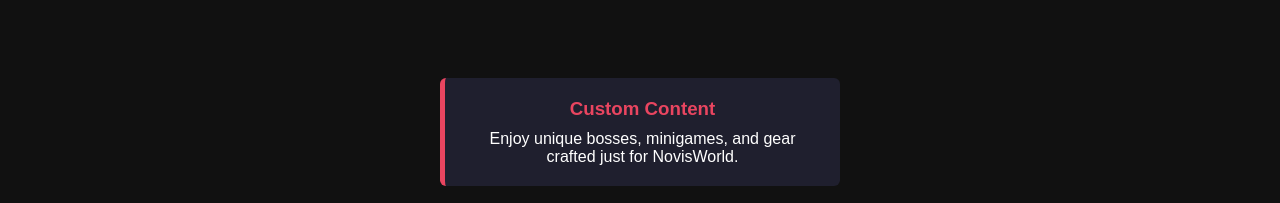
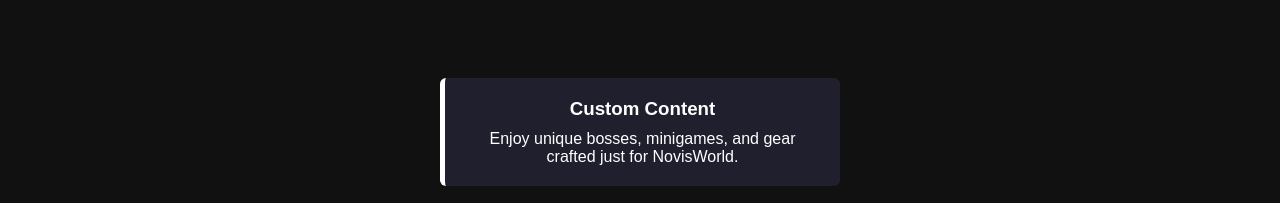
Before and after one commit to ayansalameh87/NovisWorld, a plain HTML site: page index.html in a window 1280 px wide. Shown: the part 582-785 px from the top of the page. Drawn offline with nearby package versions, Linux system fonts and the light colour scheme.

Commit message:
Update styles.css

```diff
--- a/styles/styles.css
+++ b/styles/styles.css
@@ -105,14 +105,14 @@
   margin: 20px auto;
   padding: 20px;
   background-color: #1f1f2e;
-  border-left: 5px solid #e94560;
+  border-left: 5px solid #fff;
   max-width: 400px;
   border-radius: 6px;
 }
 
 .feature-box h3 {
   margin-bottom: 10px;
-  color: #e94560;
+  color: #fff;
 }
 
 /* Call to Action */
```
